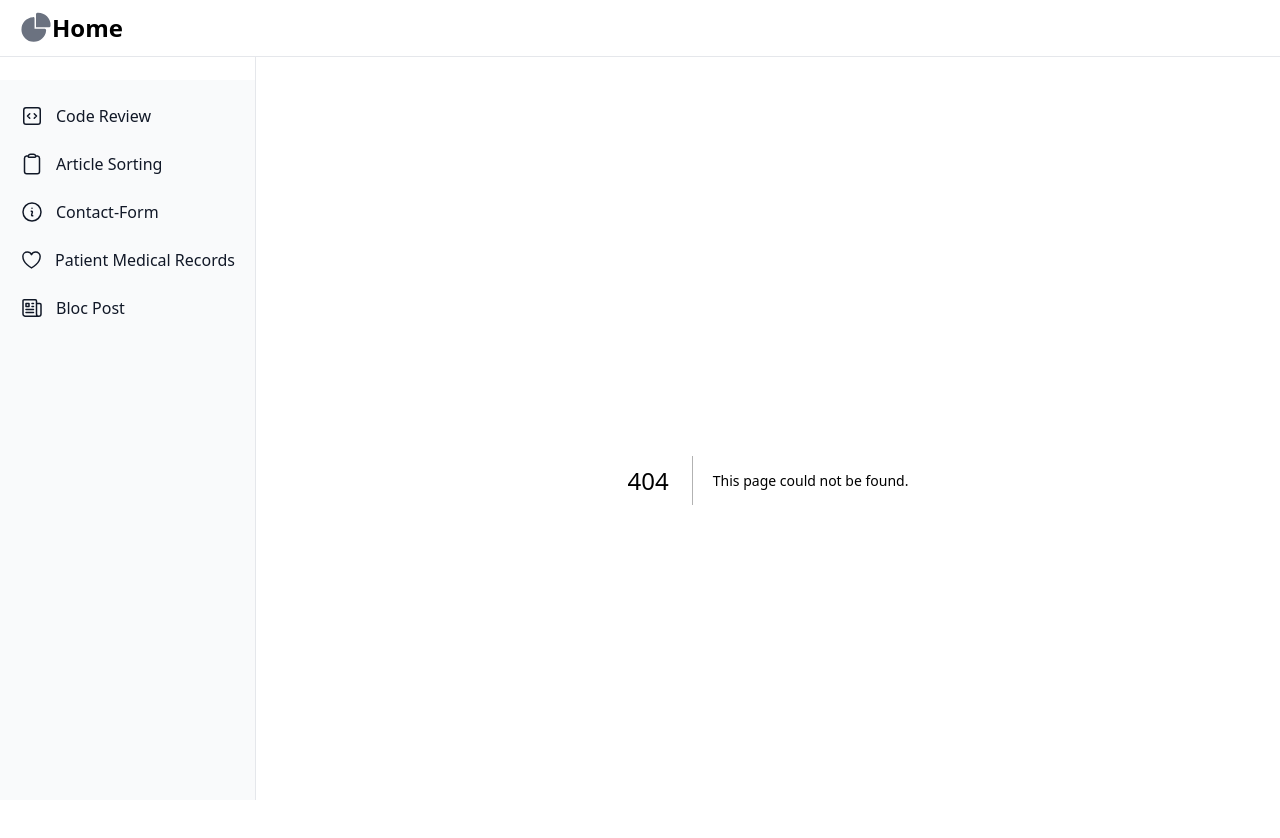
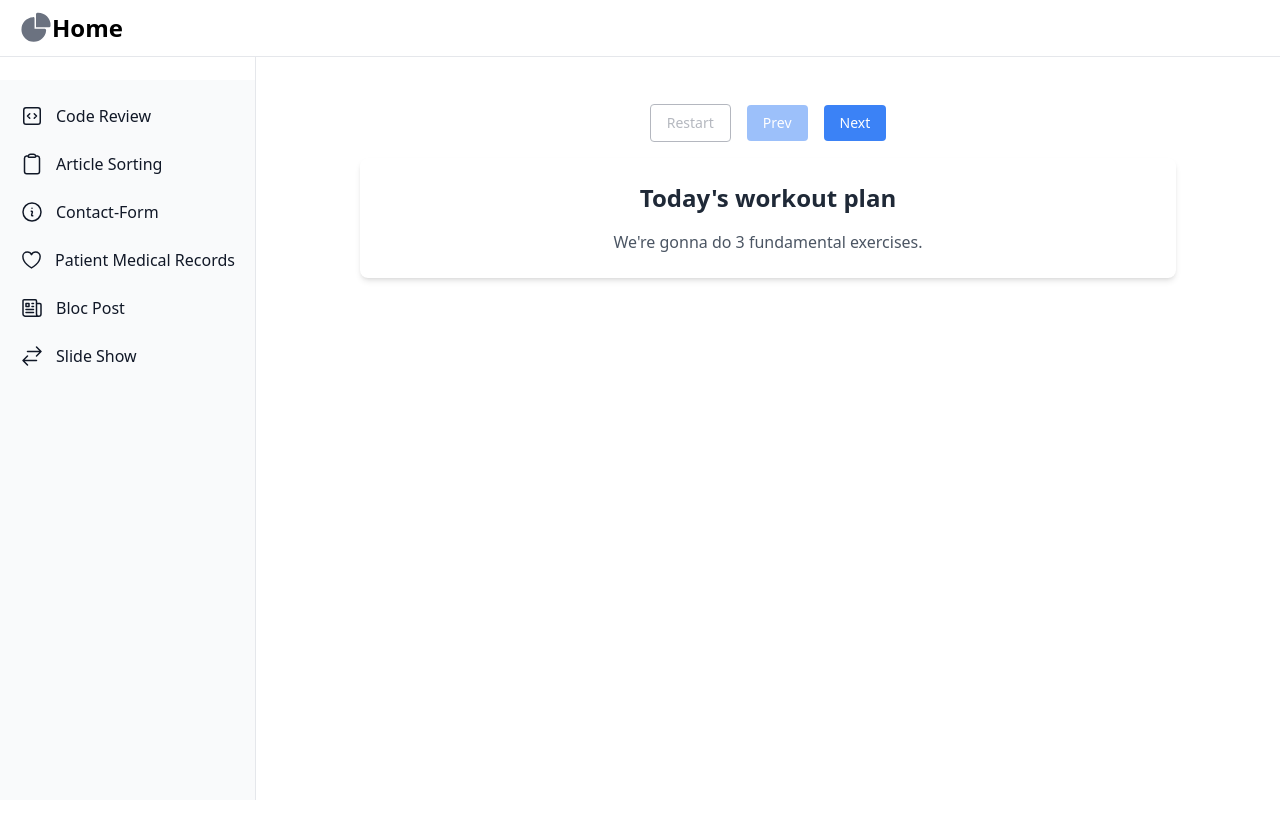
Before and after one commit to igregorioneto/Challenges, a Next.js app in the folder hackerrank-challengers/web/: page /slide-show in a window 1280 px wide. Before the commit this address had no page. Shown: the top 838 px of the page. After the commit the page ends 800 px from the top, so only its background shows below. Built offline with nearby package versions, Linux system fonts and the light colour scheme.

Commit message:
feat: Slide show

```diff
--- /dev/null
+++ b/hackerrank-challengers/web/src/components/SlideShowComponents/Slides.jsx
@@ -0,0 +1,71 @@
+import { useState } from "react";
+
+const Slides = ({ slides }) => {
+    const [slidePosition, setSlidePosition] = useState(0);
+
+  const handleNext = () => {
+    if (slidePosition < slides.length - 1) {
+      setSlidePosition(slidePosition + 1);
+    }
+  }
+
+  const handlePrev = () => {
+    if (slidePosition > 0) {
+      setSlidePosition(slidePosition - 1);
+    }
+  }
+
+  const handleRestart = () => {
+    setSlidePosition(0);
+  }
+
+  return (
+    <div>
+        <div id="navigation" className="text-center space-x-4">
+            <button
+                data-testid="button-restart"
+                className="px-4 py-2 text-sm border border-gray-500 text-gray-500 rounded hover:bg-gray-100 disabled:opacity-50"
+                disabled={slidePosition === 0}
+                onClick={handleRestart}
+            >
+            Restart
+            </button>
+            <button
+                data-testid="button-prev"
+                className="px-4 py-2 text-sm bg-blue-500 text-white rounded hover:bg-blue-600 disabled:opacity-50"
+                disabled={slidePosition === 0}
+                onClick={handlePrev}
+            >
+            Prev
+            </button>
+            <button
+                data-testid="button-next"
+                className="px-4 py-2 text-sm bg-blue-500 text-white rounded hover:bg-blue-600 disabled:opacity-50"
+                disabled={slidePosition === slides.length - 1}
+                onClick={handleNext}
+            >
+            Next
+            </button>
+        </div>
+        <div
+            id="slide"
+            className="card text-center bg-white shadow-md rounded-lg p-6 mt-4"
+        >
+            <h1
+            data-testid="title"
+            className="text-2xl font-semibold text-gray-800"
+            >
+                {slides[slidePosition].title}
+            </h1>
+            <p
+            data-testid="text"
+            className="mt-4 text-gray-600 text-base"
+            >
+                {slides[slidePosition].text}
+            </p>
+        </div>
+    </div>
+  );
+}
+
+export default Slides;
--- a/hackerrank-challengers/web/src/components/Utils/Layout.jsx
+++ b/hackerrank-challengers/web/src/components/Utils/Layout.jsx
@@ -11,6 +11,7 @@ const Layout = ({ children }) => {
         { id: 3, title: "Contact-Form", path: "/contact-form", icon: "contact-form-icon" },
         { id: 4, title: "Patient Medical Records", path: "/patient-medical-records", icon: "patient-medical-records-icon" },
         { id: 5, title: "Bloc Post", path: "/blog-post", icon: "blog-post-icon" },
+        { id: 6, title: "Slide Show", path: "/slide-show", icon: "slide-show-icon" },
     ];
 
     const handleTitle = (menuId) => {
--- /dev/null
+++ b/hackerrank-challengers/web/src/pages/slide-show/index.jsx
@@ -0,0 +1,37 @@
+import Slides from "@/src/components/SlideShowComponents/Slides";
+
+export const SLIDES_DATA = [
+    {
+        title: "Today's workout plan",
+        text: "We're gonna do 3 fundamental exercises.",
+    },
+    {
+        title: "First, 10 push-ups",
+        text: "Do 10 reps. Remember about full range of motion. Don't rush.",
+    },
+    {
+        title: "Next, 20 squats",
+        text: "Squats are important. Remember to keep your back straight.",
+    },
+    {
+        title: "Finally, 15 sit-ups",
+        text: "Slightly bend your knees. Remember about full range of motion.",
+    },
+    {
+        title: "Great job!",
+        text: "You made it, have a nice day and see you next time!",
+    },
+];
+
+
+const SlideShow = () => {
+    return (
+        <>
+          <div className="App p-6">
+            <Slides slides={SLIDES_DATA} />
+          </div>
+        </>
+      );
+}
+
+export default SlideShow;
--- a/hackerrank-challengers/web/src/shared/icons.js
+++ b/hackerrank-challengers/web/src/shared/icons.js
@@ -75,6 +75,22 @@ const icons = {
                 d="M12 7.5h1.5m-1.5 3h1.5m-7.5 3h7.5m-7.5 3h7.5m3-9h3.375c.621 0 1.125.504 1.125 1.125V18a2.25 2.25 0 0 1-2.25 2.25M16.5 7.5V18a2.25 2.25 0 0 0 2.25 2.25M16.5 7.5V4.875c0-.621-.504-1.125-1.125-1.125H4.125C3.504 3.75 3 4.254 3 4.875V18a2.25 2.25 0 0 0 2.25 2.25h13.5M6 7.5h3v3H6v-3Z"
             />
         </svg>
+    ),
+    "slide-show-icon": (
+        <svg
+            xmlns="http://www.w3.org/2000/svg"
+            fill="none"
+            viewBox="0 0 24 24"
+            strokeWidth={1.5}
+            stroke="currentColor"
+            className="size-6"
+        >
+            <path
+                strokeLinecap="round"
+                strokeLinejoin="round"
+                d="M7.5 21 3 16.5m0 0L7.5 12M3 16.5h13.5m0-13.5L21 7.5m0 0L16.5 12M21 7.5H7.5"
+            />
+        </svg>
     )
 };
 
```
